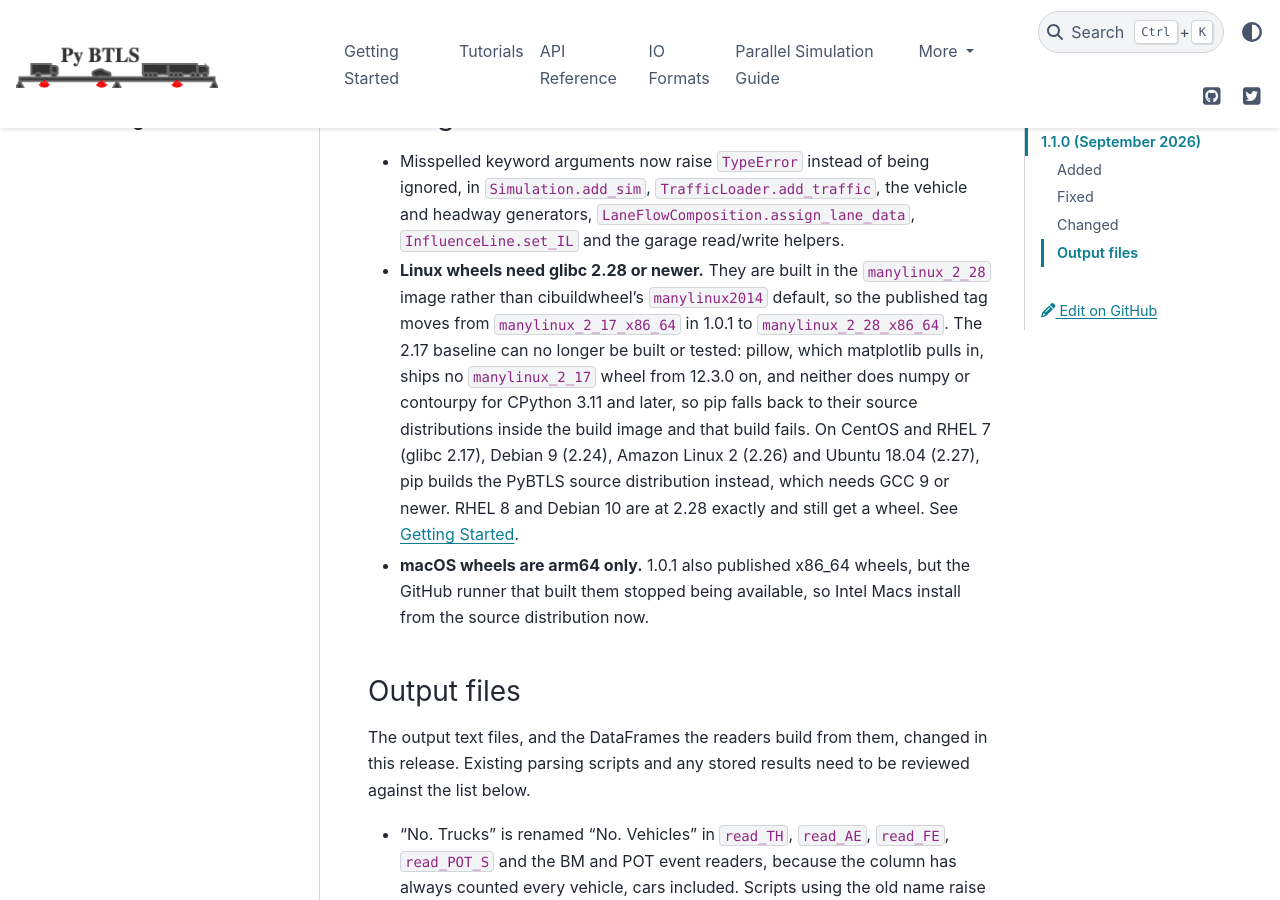
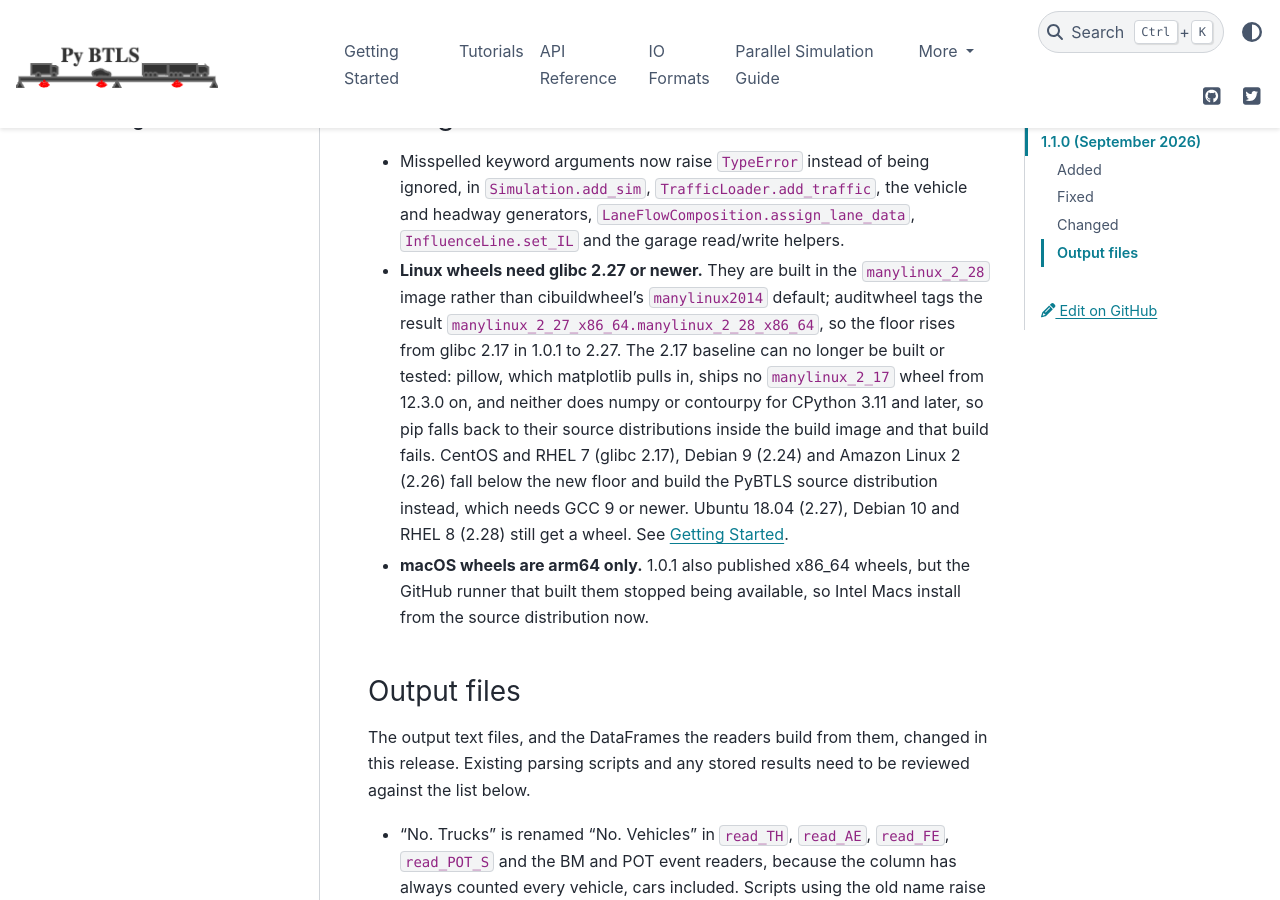
Before and after one commit to ccaprani/btls, a Sphinx documentation site: the page built from docs/source/changelog.rst, in a window 1280 px wide and 900 px high, scrolled down 3450 px. Built offline with Sphinx 7.4.7 and the PyData theme 0.15.4, drawn with Linux system fonts in a browser that asks for light colours; the version number is read from the project's files by our own code.

Commit message:
docs: install-guide repairs, and the real glibc floor
The published wheels are tagged manylinux_2_27_x86_64.manylinux_2_28_x86_64
-- auditwheel reads the symbols actually referenced, so the floor is glibc
2.27, not the 2.28 of the build image, and Ubuntu 18.04 still matches a
wheel.

Squashed from 2 commits; their original messages follow.

* docs: repair two copy-paste failures in the install guide

  Both are on the source-install path, which the manylinux_2_28 move sends more
  users down.

  The Windows activation line escaped its backslashes as if the literal block
  were interpreting them. It is not: a `::` block is verbatim, so the page
  rendered `.venv\\Scripts\\activate`, which does not run.

  `git clone .../btls.git` creates `btls`, not `btls-main`. The latter is what
  GitHub's "Download ZIP" unpacks to, so the two steps as written could not be
  run in sequence.

* docs: the glibc floor is 2.27, not 2.28 -- correct what the wheels say

  Measured from the artifacts of the first green Wheels run: auditwheel reads
  the glibc symbols the extension actually references and tags the wheels
  manylinux_2_27_x86_64.manylinux_2_28_x86_64, not the image's own 2.28. Ubuntu
  18.04 therefore still matches a wheel and does not fall back to the sdist, so
  the previous commit's docs overstated the loss by one distribution.

  CentOS and RHEL 7, Debian 9 and Amazon Linux 2 are still below the floor.

Co-Authored-By: Claude Opus 5 (1M context) <noreply@anthropic.com>

```diff
--- a/README.rst
+++ b/README.rst
@@ -33,7 +33,7 @@ Installation
 ============
 
 To install *PyBTLS*, please ensure that you have Python 3.10 or higher installed and are on a 64-bit system.
-On Linux, the prebuilt wheel also needs glibc 2.28 or newer (Ubuntu 20.04+, Debian 10+, RHEL 8+); on older systems pip builds from source instead, which needs GCC 9 or newer.
+On Linux, the prebuilt wheel also needs glibc 2.27 or newer (Ubuntu 18.04+, Debian 10+, RHEL 8+); on older systems pip builds from source instead, which needs GCC 9 or newer.
 Then, just do:
 
 .. code-block:: bash
--- a/docs/source/changelog.rst
+++ b/docs/source/changelog.rst
@@ -139,18 +139,19 @@ Changed
   ignored, in ``Simulation.add_sim``, ``TrafficLoader.add_traffic``, the
   vehicle and headway generators, ``LaneFlowComposition.assign_lane_data``,
   ``InfluenceLine.set_IL`` and the garage read/write helpers.
-- **Linux wheels need glibc 2.28 or newer.** They are built in the
+- **Linux wheels need glibc 2.27 or newer.** They are built in the
   ``manylinux_2_28`` image rather than cibuildwheel's ``manylinux2014``
-  default, so the published tag moves from ``manylinux_2_17_x86_64`` in
-  1.0.1 to ``manylinux_2_28_x86_64``. The 2.17 baseline can no longer be
-  built or tested: pillow, which matplotlib pulls in, ships no
-  ``manylinux_2_17`` wheel from 12.3.0 on, and neither does numpy or
-  contourpy for CPython 3.11 and later, so pip falls back to their source
-  distributions inside the build image and that build fails. On CentOS and
-  RHEL 7 (glibc 2.17), Debian 9 (2.24), Amazon Linux 2 (2.26) and Ubuntu
-  18.04 (2.27), pip builds the PyBTLS source distribution instead, which
-  needs GCC 9 or newer. RHEL 8 and Debian 10 are at 2.28 exactly and still
-  get a wheel. See :doc:`startup`.
+  default; auditwheel tags the result
+  ``manylinux_2_27_x86_64.manylinux_2_28_x86_64``, so the floor rises from
+  glibc 2.17 in 1.0.1 to 2.27. The 2.17 baseline can no longer be built or
+  tested: pillow, which matplotlib pulls in, ships no ``manylinux_2_17``
+  wheel from 12.3.0 on, and neither does numpy or contourpy for CPython
+  3.11 and later, so pip falls back to their source distributions inside
+  the build image and that build fails. CentOS and RHEL 7 (glibc 2.17),
+  Debian 9 (2.24) and Amazon Linux 2 (2.26) fall below the new floor and
+  build the PyBTLS source distribution instead, which needs GCC 9 or
+  newer. Ubuntu 18.04 (2.27), Debian 10 and RHEL 8 (2.28) still get a
+  wheel. See :doc:`startup`.
 - **macOS wheels are arm64 only.** 1.0.1 also published x86_64 wheels, but
   the GitHub runner that built them stopped being available, so Intel Macs
   install from the source distribution now.
--- a/docs/source/startup.rst
+++ b/docs/source/startup.rst
@@ -8,7 +8,7 @@ Prerequisites
 -------------
 
 - Python 3.10 or later with ``pip`` available.
-- On Linux, the prebuilt wheel is x86_64 and needs glibc 2.28 or newer (Ubuntu 20.04+, Debian 10+, RHEL/Rocky/AlmaLinux 8+, Amazon Linux 2023). Check yours with ``ldd --version``. Older systems and other architectures install from the source distribution instead, so the source-install prerequisites below apply to them as well.
+- On Linux, the prebuilt wheel is x86_64 and needs glibc 2.27 or newer (Ubuntu 18.04+, Debian 10+, RHEL/Rocky/AlmaLinux 8+, Amazon Linux 2023). Check yours with ``ldd --version``. Older systems and other architectures install from the source distribution instead, so the source-install prerequisites below apply to them as well.
 - For source installs: a C++17 compiler whose ``<filesystem>`` needs no separate library (GCC 9 or newer, Clang 9 or newer, MSVC 2017 15.7 or newer), ``cmake`` (>=3.25 is recommended), and ``ninja``.
 - Core Python dependencies: ``matplotlib``, ``numpy``, ``pandas``, ``scipy`` (installed automatically via ``pip``).
 
@@ -18,7 +18,7 @@ Install from PyPI (recommended)
 1. (Optional) create and activate a virtual environment. ::
 
       python -m venv .venv && source .venv/bin/activate   # Linux/macOS
-      python -m venv .venv && .venv\\Scripts\\activate    # Windows
+      python -m venv .venv && .venv\Scripts\activate     # Windows
 
 2. Install PyBTLS. ::
 
--- a/pyproject.toml
+++ b/pyproject.toml
@@ -72,7 +72,9 @@ skip = "*-manylinux_i686 *-musllinux_*"
 # manylinux_2_17 wheel from 12.3.0 on, and neither does numpy or contourpy for
 # CPython 3.11+, so pip falls back to their sdists and the build of the first
 # one fails inside the image. Raising the image also raises the glibc floor of
-# the wheels we publish -- see docs/source/startup.rst.
+# the wheels we publish, though not all the way to the image's own 2.28:
+# auditwheel reads the symbols actually referenced and tags the result
+# manylinux_2_27_x86_64.manylinux_2_28_x86_64 -- see docs/source/startup.rst.
 manylinux-x86_64-image = "manylinux_2_28"
 
 [tool.cibuildwheel.windows]
```
Also changed, not shown: other parts of docs/source/startup.rst (+1 -1 lines).
